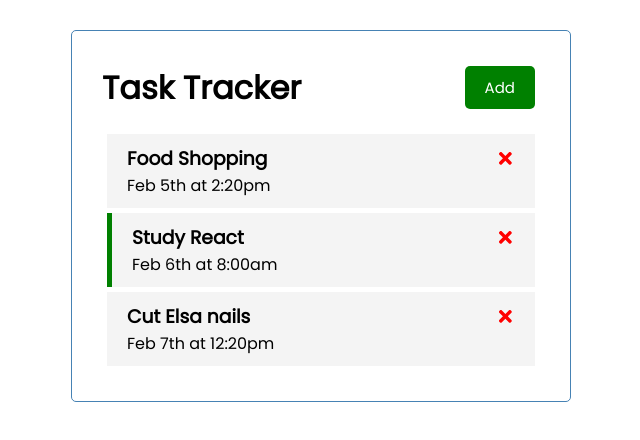
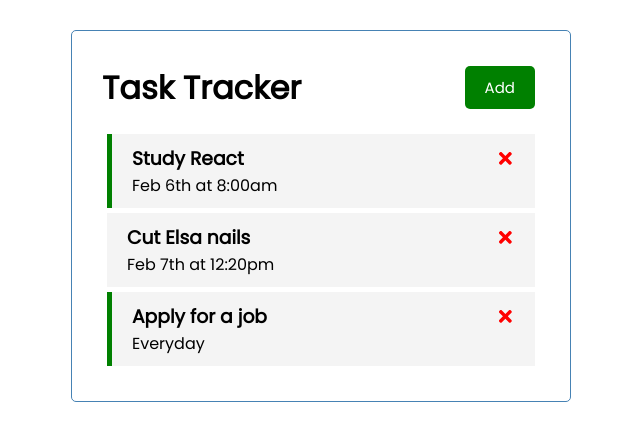
Before and after one commit to creativehkim/react-task-tracker, a React (Create React App) app: page / in a window 1280 px wide. Shown: the top 440 px of the page, without its empty margins (319-959 px from the left). Built offline with nearby package versions, Linux system fonts and the light colour scheme; data requests are answered from the project's data file.

Commit message:
Adding json-server and set up fetch data function in App.js

```diff
--- /dev/null
+++ b/db.json
@@ -0,0 +1,22 @@
+{
+  "tasks": [
+    {
+      "id": 2,
+      "text": "Study React",
+      "day": "Feb 6th at 8:00am",
+      "reminder": true
+    },
+    {
+      "id": 3,
+      "text": "Cut Elsa nails",
+      "day": "Feb 7th at 12:20pm",
+      "reminder": false
+    },
+    {
+      "text": "Apply for a job",
+      "day": "Everyday",
+      "reminder": true,
+      "id": 4
+    }
+  ]
+}
--- a/package.json
+++ b/package.json
@@ -6,17 +6,19 @@
     "@testing-library/jest-dom": "^5.11.4",
     "@testing-library/react": "^11.1.0",
     "@testing-library/user-event": "^12.1.10",
+    "json-server": "^0.16.3",
     "react": "^17.0.2",
     "react-dom": "^17.0.2",
     "react-icons": "^4.2.0",
-    "react-scripts": "^2.1.8",
+    "react-scripts": "^4.0.3",
     "web-vitals": "^1.0.1"
   },
   "scripts": {
     "start": "react-scripts start",
     "build": "react-scripts build",
     "test": "react-scripts test",
-    "eject": "react-scripts eject"
+    "eject": "react-scripts eject",
+    "server": "json-server --watch db.json --port 5000"
   },
   "eslintConfig": {
     "extends": [
--- a/src/App.js
+++ b/src/App.js
@@ -1,4 +1,4 @@
-import React, { useState } from 'react'
+import React, { useState, useEffect } from 'react'
 import Header from './components/Header';
 import Tasks from './components/Tasks';
 import AddTask from './components/AddTask';
@@ -7,37 +7,52 @@
 
 function App() {
   const [showAddTask, setShowAddTask]= useState(false)
-  const [ tasks, setTasks ] = useState([
-    {
-      id: 1,
-      text: 'Food Shopping',
-      day: 'Feb 5th at 2:20pm',
-      reminder: false,
-    },
-    {
-      id: 2,
-      text: 'Study React',
-      day: 'Feb 6th at 8:00am',
-      reminder: true,
-    },
-    {
-      id:3,
-      text: 'Cut Elsa nails',
-      day: 'Feb 7th at 12:20pm',
-      reminder: false,
+  const [ tasks, setTasks ] = useState([]);
+
+  useEffect(()=> {
+    const getTasks = async () => {
+      const tasksFromServer = await fetchTasks()
+      setTasks(tasksFromServer)
     }
 
-  ]);
+    getTasks();
+  }, [])
+
+
+  // Fetch Tasks
+  const fetchTasks = async () => {
+    const res = await fetch('http://localhost:5000/tasks')
+    const data = await res.json()
+
+    return data
+  }
 
   // Add Task
-  const addTask = (task) => {
-    const id = Math.floor(Math.random() * 10000) + 1
-    const newTask = { id, ...task}
-    setTasks([...tasks, newTask])
+  const addTask = async (task) => {
+    const res = await fetch('http://localhost:5000/tasks', {
+      method: 'POST',
+      headers: {
+        'Content-type': 'application/json'
+      },
+      body: JSON.stringify(task)
+    })
+
+    const data = await res.json()
+
+    setTasks([...tasks, data])
+
+    // const id = Math.floor(Math.random() * 10000) + 1
+    // const newTask = { id, ...task}
+    // setTasks([...tasks, newTask])
   }
 
   // Delete Task
-  const deleteTask = (id) => {
+  const deleteTask = async (id) => {
+    await fetch(`http://localhost:5000/tasks/${id}`, {
+      method: 'DELETE',
+    })
+
+
     setTasks(tasks.filter((task) => task.id !== id))
   }
 
```
Also changed, not shown: 1 other file (tests, documents, lock files or other folders).
